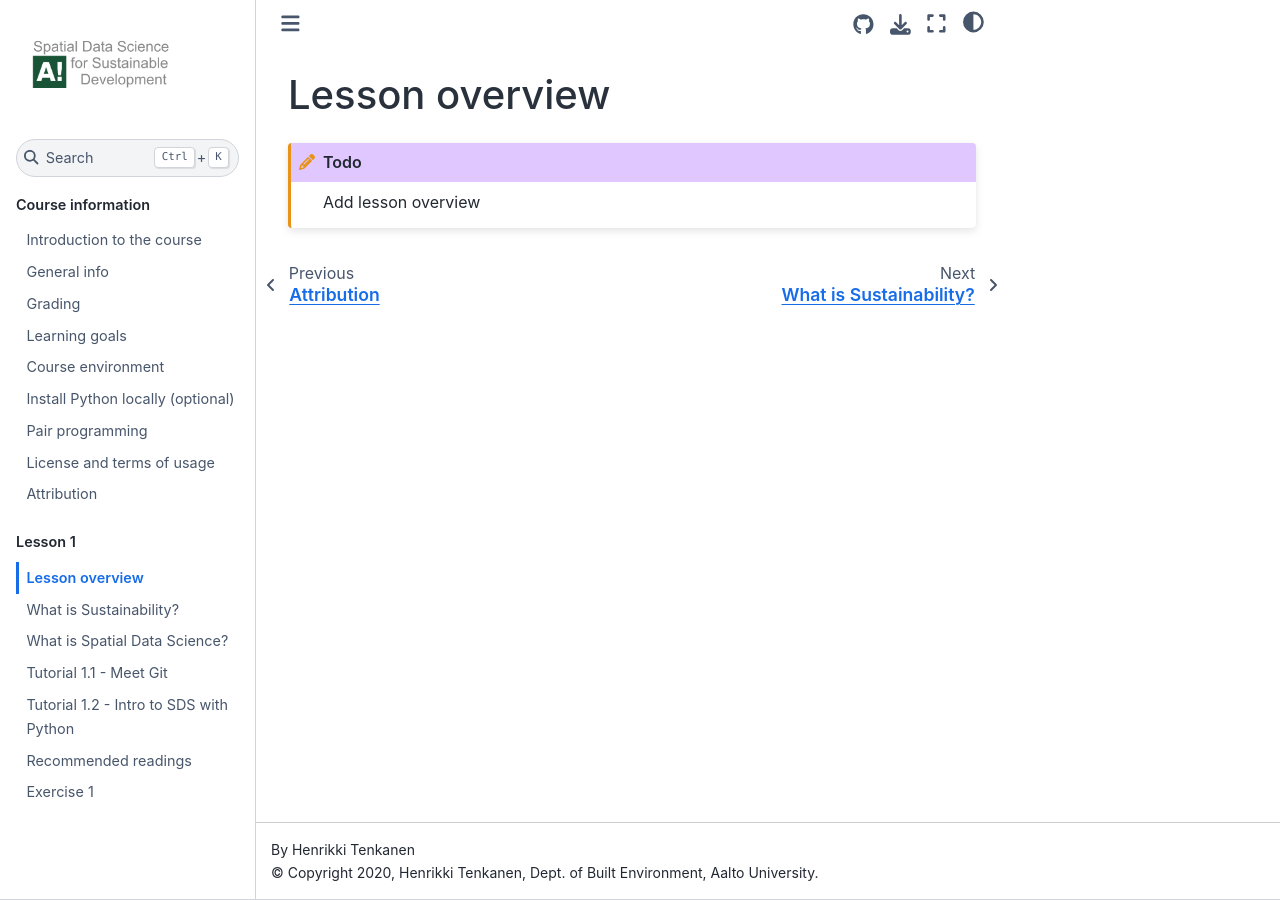
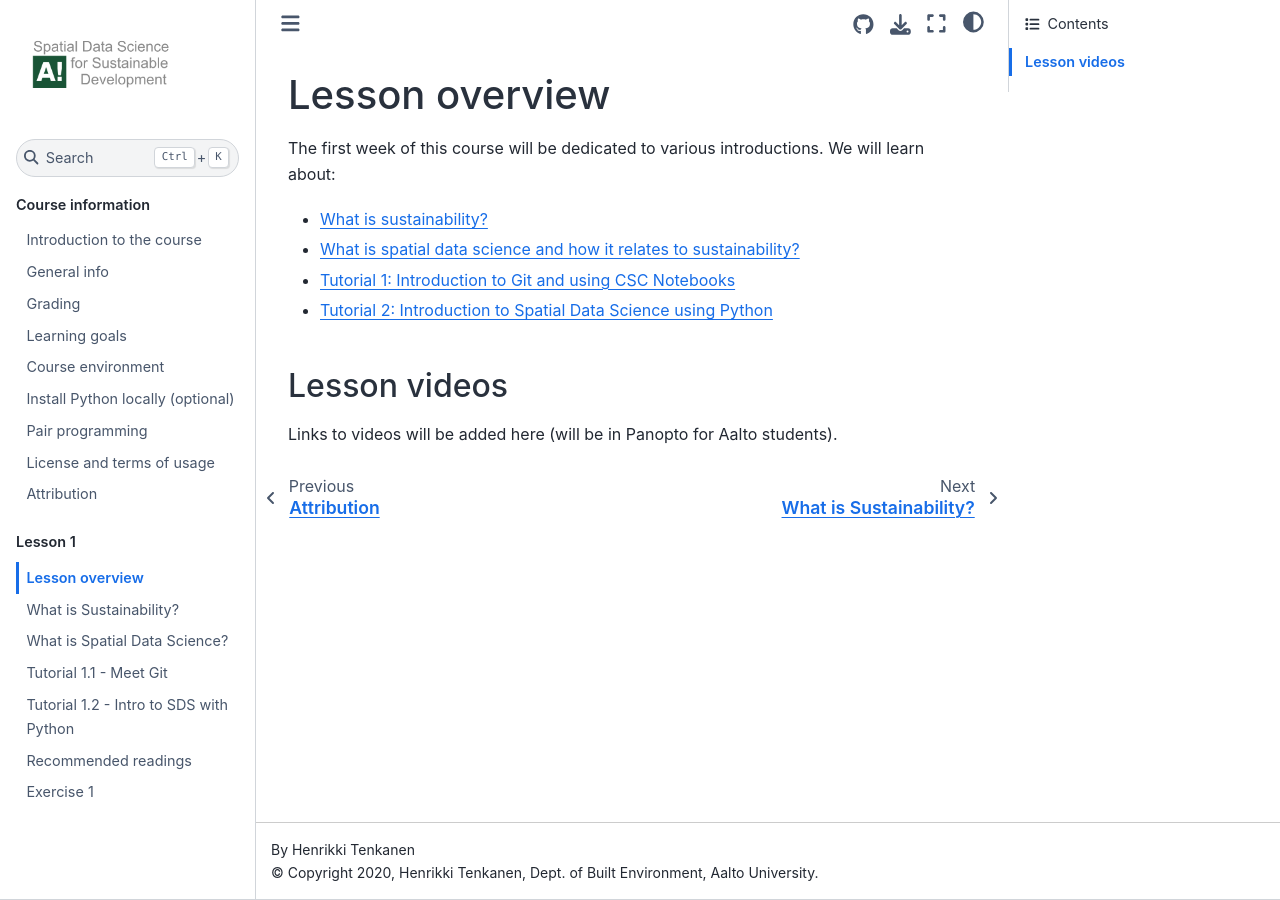
Before and after one commit to AaltoGIS/Sustainability-GIS, a Sphinx documentation site: the page built from source/lessons/L1/lesson-overview.rst, in a window 1280 px wide. Built offline with Sphinx 7.4.7 and the Sphinx Book theme 1.1.4, drawn with Linux system fonts in a browser that asks for light colours; pages that are not in the unit, such as notebooks, are missing from menus.

Commit message:
Add lesson overview

```diff
--- a/source/lessons/L1/lesson-overview.rst
+++ b/source/lessons/L1/lesson-overview.rst
@@ -1,4 +1,14 @@
 Lesson overview
 ===============
 
-.. todo:: Add lesson overview
+The first week of this course will be dedicated to various introductions. We will learn about:
+
+- :doc:`What is sustainability? <sustainability-intro>`
+- :doc:`What is spatial data science and how it relates to sustainability? <spatial-data-science-intro>`
+- :doc:`Tutorial 1: Introduction to Git and using CSC Notebooks <git-basics>`
+- :doc:`Tutorial 2: Introduction to Spatial Data Science using Python <intro-to-python-geostack>`
+
+Lesson videos
+-------------
+
+Links to videos will be added here (will be in Panopto for Aalto students).
```
